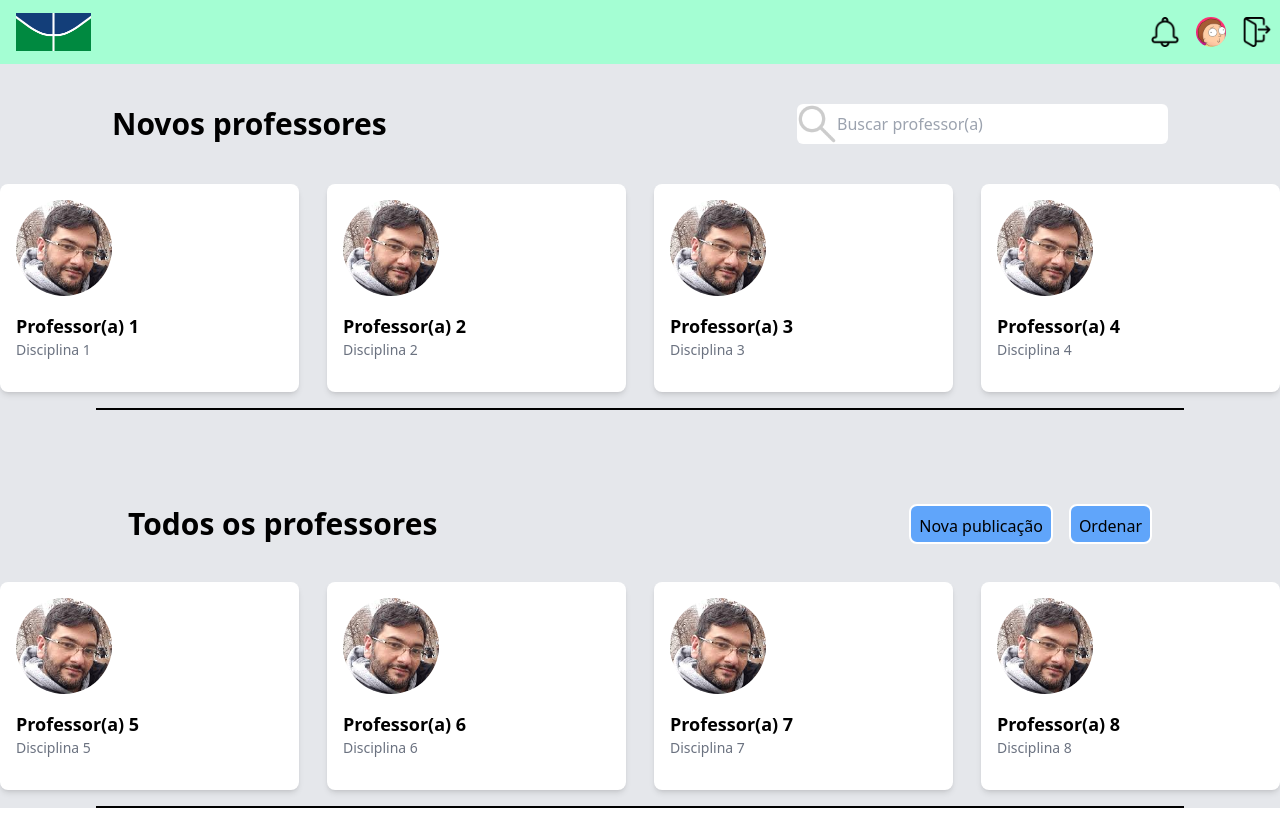
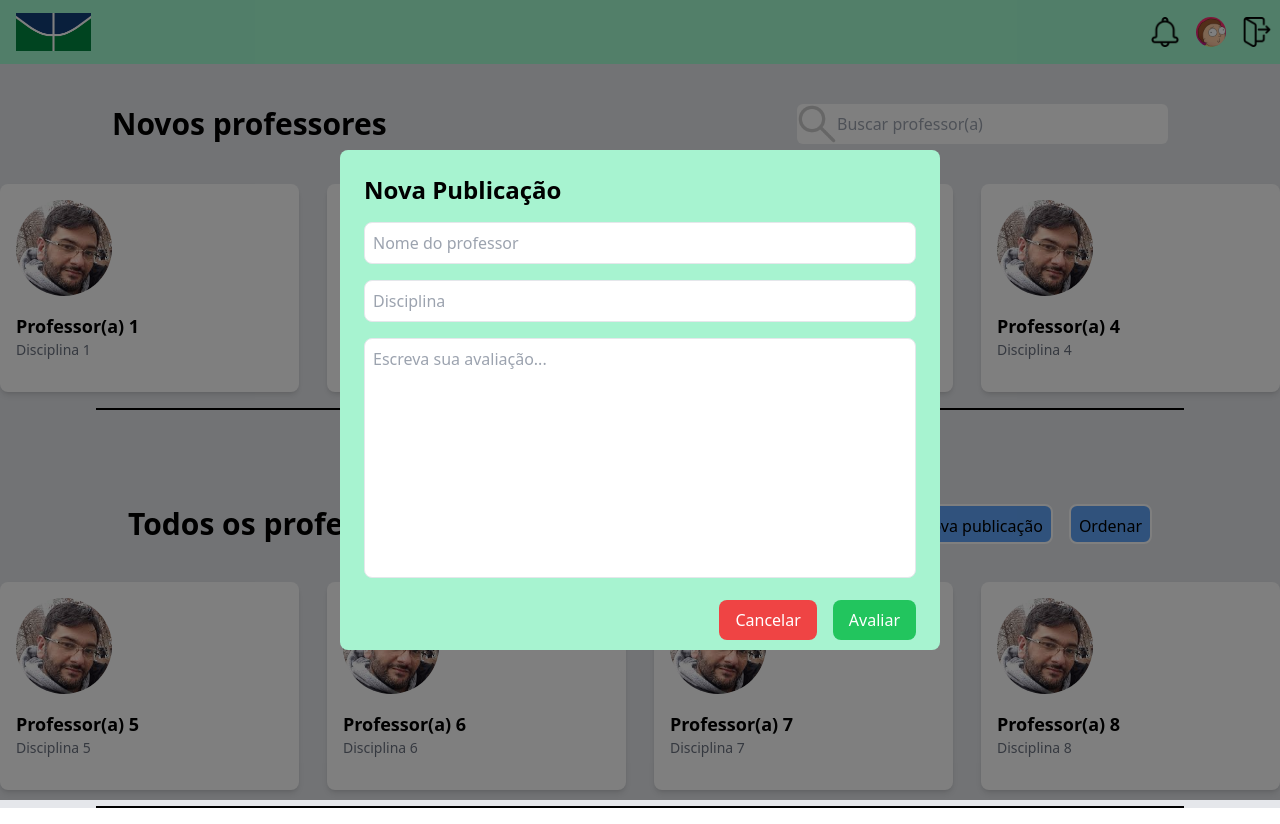
Before and after one commit to bernardo-vilar/PT-Grupo7-Front, a Next.js app in the folder my-app/: page /feed in a window 1280 px wide. Both pictures are taken after a click on the button "Nova publicação". Built offline with nearby package versions, Linux system fonts and the light colour scheme.

Commit message:
:sparkles: Modal de avaliacao

```diff
--- /dev/null
+++ b/my-app/src/app/components/modalAvaliacao.tsx
@@ -0,0 +1,47 @@
+import React, { FC } from 'react';
+
+interface ModalAvaliacaoProps {
+  isOpen: boolean;
+  onClose: () => void;
+}
+
+const ModalAvaliacao: FC<ModalAvaliacaoProps> = ({ isOpen, onClose }) => {
+  if (!isOpen) return null;
+
+  return (
+    <div className="fixed inset-0 bg-black bg-opacity-50 flex justify-center items-center z-50">
+      <div className="bg-emerald-200 rounded-lg p-6 w-[600px] h-[500px]">
+        <h2 className="text-2xl font-bold mb-4">Nova Publicação</h2>
+        <div>
+          <input
+            type="text"
+            placeholder="Nome do professor"
+            className="w-full mb-4 p-2 border rounded-lg"
+          />
+          <input
+            type="text"
+            placeholder="Disciplina"
+            className="w-full mb-4 p-2 border rounded-lg"
+          />
+          <textarea
+            placeholder="Escreva sua avaliação..."
+            className="w-full p-2 border rounded-lg h-60 resize-none"
+          />
+        </div>
+        <div className="flex justify-end gap-4 mt-4">
+          <button
+            onClick={onClose}
+            className="bg-red-500 text-white px-4 py-2 rounded-lg"
+          >
+            Cancelar
+          </button>
+          <button className="bg-green-500 text-white px-4 py-2 rounded-lg">
+            Avaliar
+          </button>
+        </div>
+      </div>
+    </div>
+  );
+};
+
+export default ModalAvaliacao;
--- a/my-app/src/app/components/ordenarLogado.tsx
+++ b/my-app/src/app/components/ordenarLogado.tsx
@@ -1,15 +1,24 @@
-import React from 'react'
+import React, { useState } from "react";
+import ModalAvaliacao from "./modalAvaliacao";
 
 const OrdernarLogado = () => {
+  const [isModalOpen, setIsModalOpen] = useState(false);
+  const openModal = () => setIsModalOpen(true);
+  const closeModal = () => setIsModalOpen(false);
+
   return (
     <div>
-       {/*Div de todos os professores */}
+      {/* Div de todos os professores */}
       <div className="flex flex-row items-center border: top-3 mt-3 justify-between">
-        <h2 className="text-3xl  ml-32 mt-20 font-semibold">
+        <h2 className="text-3xl ml-32 mt-20 font-semibold">
           Todos os professores
         </h2>
         <div className="flex gap-0">
-        <button className="bg-blue-400 p-2 rounded-lg hover:bg-blue-500 border-2 border-white h-10 w-auto flex mr-[1rem] relative top-[2.5rem]">
+          {/* Button to open the modal */}
+          <button
+            onClick={openModal}
+            className="bg-blue-400 p-2 rounded-lg hover:bg-blue-500 border-2 border-white h-10 w-auto flex mr-[1rem] relative top-[2.5rem]"
+          >
             Nova publicação
           </button>
           <button className="bg-blue-400 p-2 rounded-lg hover:bg-blue-500 border-2 border-white h-10 w-auto flex mr-[8rem] relative top-[2.5rem]">
@@ -17,8 +26,11 @@ const OrdernarLogado = () => {
           </button>
         </div>
       </div>
+
+      {/* ModalAvaliacao Component */}
+      <ModalAvaliacao isOpen={isModalOpen} onClose={closeModal} />
     </div>
-  )
-}
+  );
+};
 
 export default OrdernarLogado;
--- a/my-app/src/app/feed/feedLogado.tsx
+++ b/my-app/src/app/feed/feedLogado.tsx
@@ -1,9 +1,12 @@
-import React from 'react';
+import React, { useState } from 'react';
 import HeaderLogado from '../components/headerLogado';
 import ProfessorCard from '../components/professorCard';
 import OrdernarLogado from '../components/ordenarLogado';
+import ModalAvaliacao from '../components/modalAvaliacao';
 
 const FeedLogado = () => {
+  const [isModalOpen, setIsModalOpen] = useState(false);
+
   // Dados dos novos professores
   const novosProfessores = [
     { nome: "Professor(a) 1", disciplina: "Disciplina 1", foto: "/lamar.jpg" },
@@ -66,6 +69,10 @@ const FeedLogado = () => {
       </section>
 
       <hr className="border-t-2 border-black my-4 mx-auto w-11/12" style={{ width: "calc(100% - 12rem)" }} />
+
+      {/* Modal */}
+      <ModalAvaliacao isOpen={isModalOpen} onClose={() => setIsModalOpen(false)} />
+
     </main>
   );
 };
```
Lines whose indentation alone changed are shown as unchanged.
